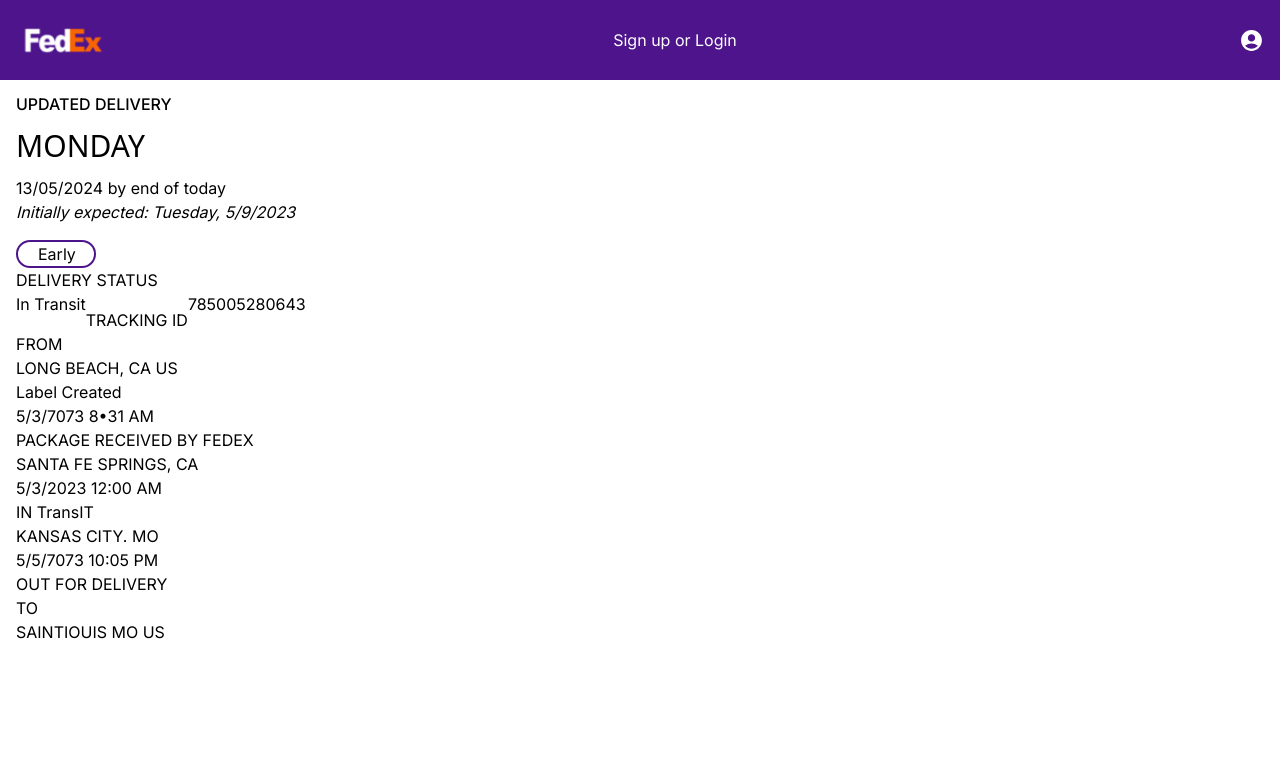
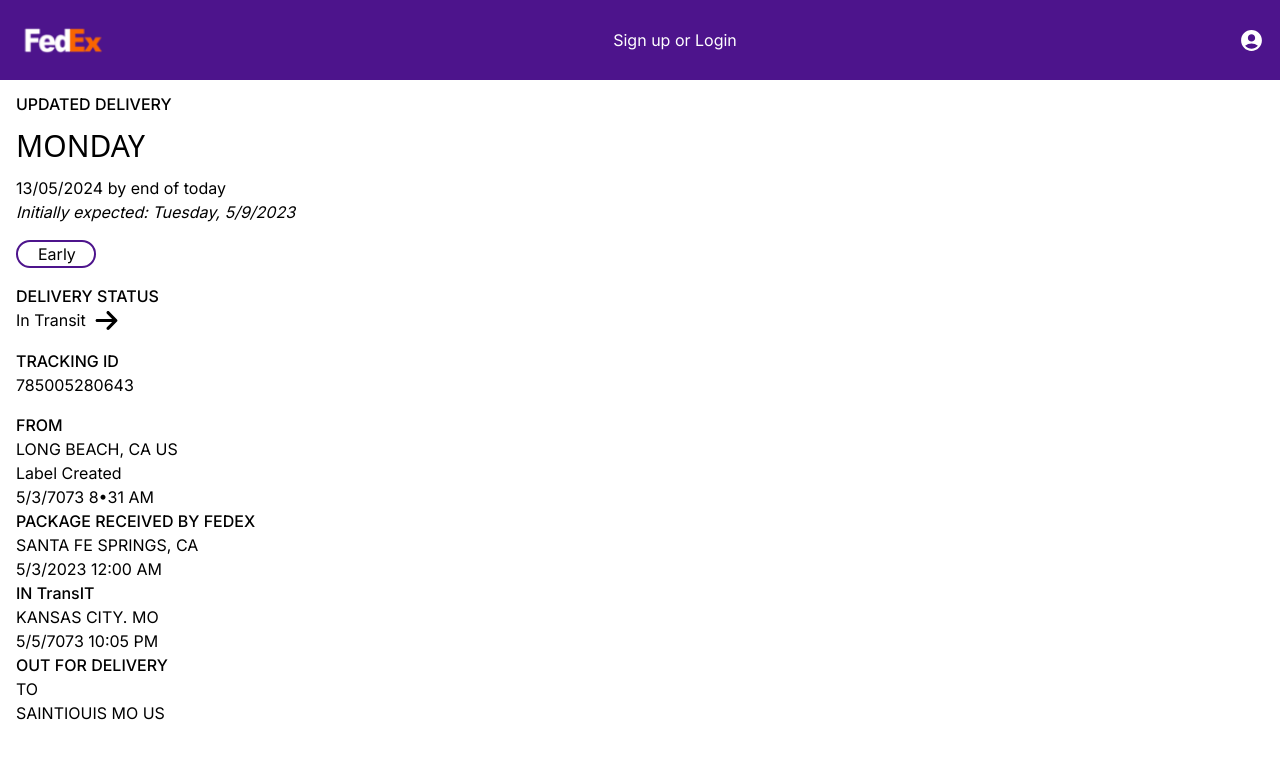
Before and after one commit to Richson-Tech/trackex, a Next.js app: page / in a window 1280 px wide. Shown: the top 758 px of the page. Built offline with nearby package versions, Linux system fonts and the light colour scheme.

Commit message:
new commits

```diff
--- a/src/components/First.jsx
+++ b/src/components/First.jsx
@@ -1,4 +1,5 @@
 import React from "react";
+import { FaArrowRight } from "react-icons/fa6";
 
 const First = () => {
   return (
@@ -12,32 +13,33 @@
         <h6>
           <em>Initially expected: Tuesday, 5/9/2023</em>
         </h6>
-        <h6 className="border-solid border-2 border-[#4D148C] rounded-full mt-4 w-20 px-5">
+        <h6 className="border-solid border-2 border-[#4D148C] rounded-full my-4 w-20 px-5">
           Early
         </h6>
-        <h2>DELIVERY STATUS</h2>
-        <div className="flex flex-row">
+        <h2 className="text-base font-medium">DELIVERY STATUS</h2>
+        <div className="flex flex-row space-x-2">
           <h5>In Transit </h5>
-          <h5 className="mt-4">TRACKING ID </h5>
-          <div className="flex flex-row">
-            <h6>785005280643</h6>
-          </div>
+          <FaArrowRight size={25} />
+        </div>
+        <h5 className="mt-4 text-base font-medium">TRACKING ID </h5>
+        <div className="flex flex-row mb-4">
+          <h6>785005280643</h6>
         </div>
         <div>
-          <p>FROM</p>
+          <p className="text-base font-medium">FROM</p>
           <p>LONG BEACH, CA US</p>
           <p>Label Created</p>
           <p>5/3/7073 8•31 AM</p>
 
-          <p>PACKAGE RECEIVED BY FEDEX</p>
+          <p className="text-base font-medium">PACKAGE RECEIVED BY FEDEX</p>
           <p>SANTA FE SPRINGS, CA</p>
           <p>5/3/2023 12:00 AM</p>
 
-          <p>IN TransIT</p>
+          <p className="text-base font-medium">IN TransIT</p>
           <p>KANSAS CITY. MO</p>
           <p>5/5/7073 10:05 PM</p>
 
-          <p>OUT FOR DELIVERY</p>
+          <p className="text-base font-medium">OUT FOR DELIVERY</p>
           <p>TO</p>
           <p>SAINTIOUIS MO US</p>
         </div>
```
